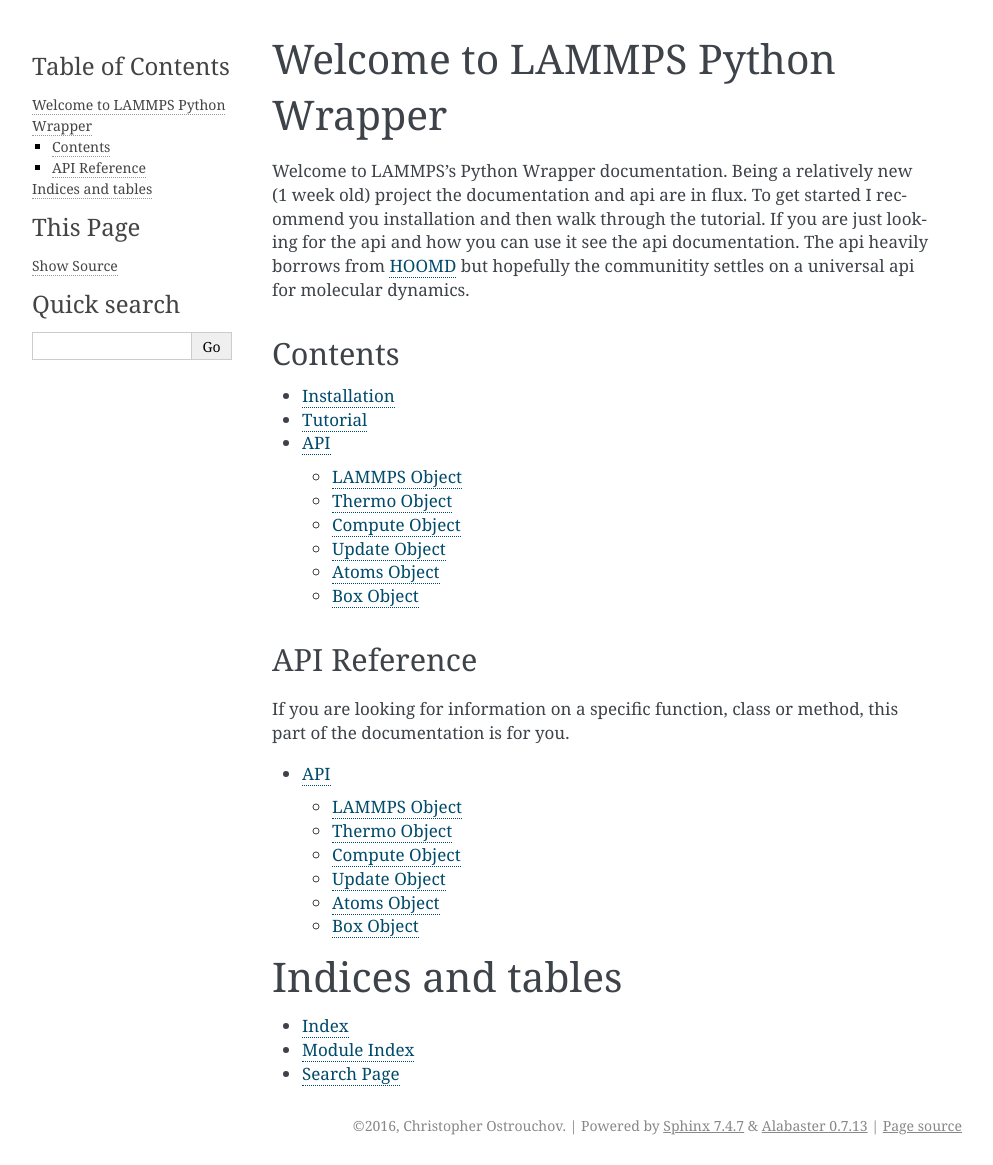
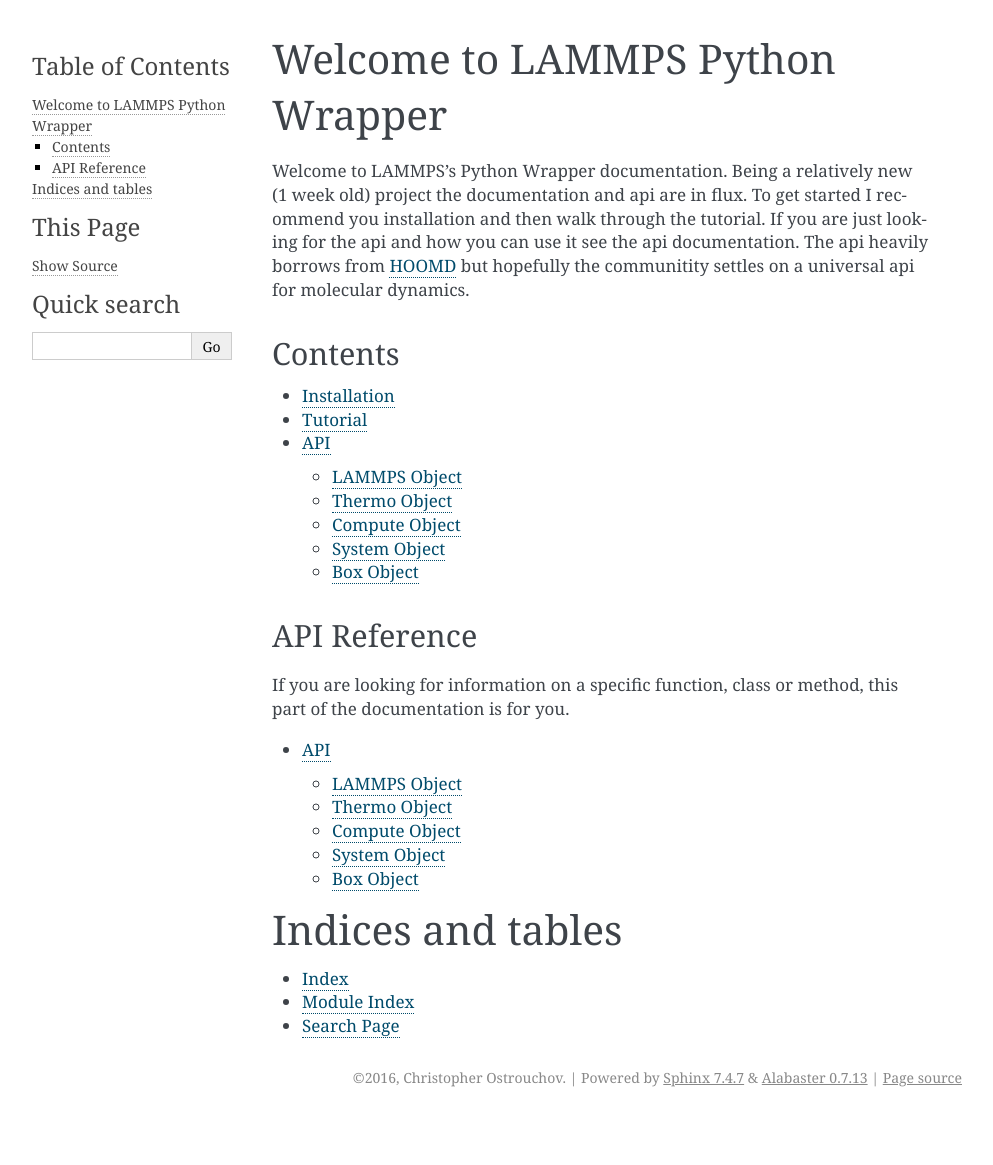
Before and after one commit to costrouc/lammps-cython, a Sphinx documentation site: the page built from docs/index.rst, in a window 1280 px wide. Shown: the whole page, without its empty margins (148-1141 px from the left). Built offline with Sphinx 7.4.7, drawn with Linux system fonts in a browser that asks for light colours; after the commit the page ends 1117 px from its top, so only the background shows below that.

```diff
--- a/docs/api.rst
+++ b/docs/api.rst
@@ -26,17 +26,10 @@ Compute Object
    :members:
    :inherited-members:
 
-Update Object
+System Object
 -------------
 
-.. autoclass:: Update
-   :members:
-   :inherited-members:
-
-Atoms Object
-------------
-
-.. autoclass:: Atoms
+.. autoclass:: System
    :members:
    :inherited-members:
 
--- a/setup.py
+++ b/setup.py
@@ -35,5 +35,5 @@ setup(
     version='0.0.1',
     author='Christopher Ostrouchov',
     description='Pythonic Wrapper to LAMMPS',
-    ext_modules=cythonize(extensions),
+    ext_modules=cythonize(extensions, compiler_directives={'embedsignature': True}),
 )
```
Also changed, not shown: 1 other file.
